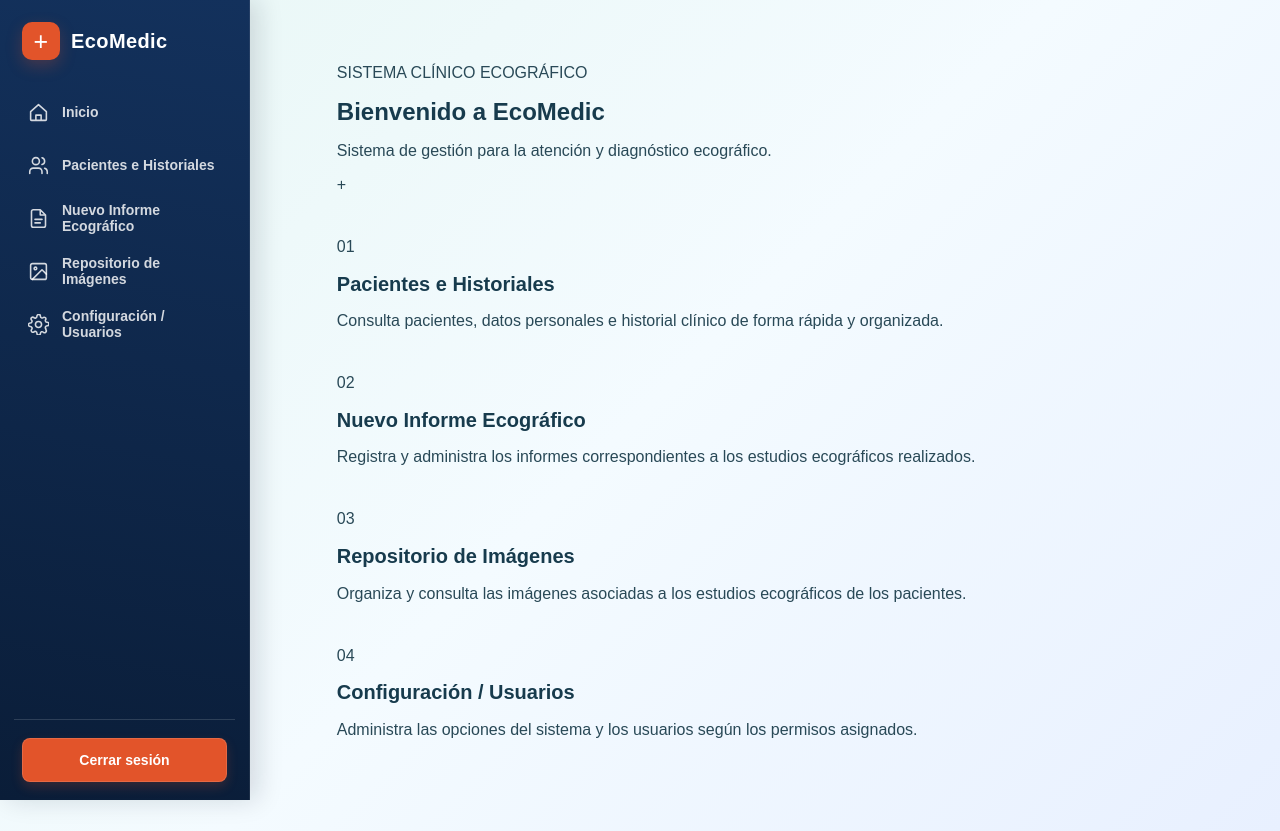
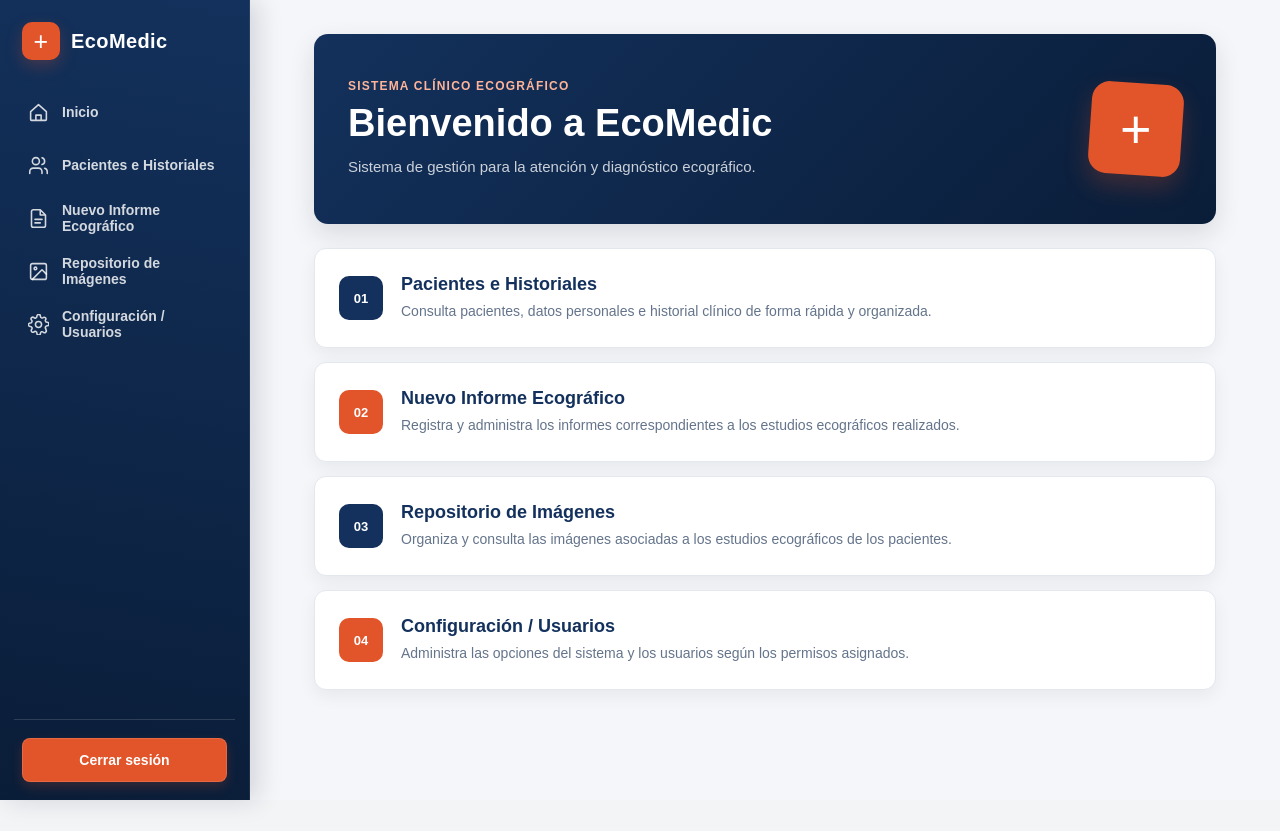
Before and after one commit to Emsof26/web-ecomedic, a React (Vite) app in the folder web-comedic/: page / in a window 1280 px wide. After the commit the page ends 800 px from the top, so only its background shows below. Built offline with nearby package versions, Linux system fonts and the light colour scheme.

Commit message:
Se ajusto el diseno de HomePage al prototipo EcoMedic

```diff
--- a/web-comedic/src/pages/HomePage.css
+++ b/web-comedic/src/pages/HomePage.css
@@ -1,34 +1,190 @@
+/* ============================================================
+   ECOMEDIC - PÁGINA PRINCIPAL
+   Diseño basado en el prototipo: azul marino, blanco y naranja
+   ============================================================ */
+
 .home-page {
   min-height: 100vh;
-  background: linear-gradient(135deg, #e8f7f5 0%, #f4fbff 50%, #e8f0ff 100%);
+  background: #f5f6f9;
 }
 
 .home-page__content {
   min-height: 100vh;
-  margin-left: 260px;
-  padding: 48px clamp(28px, 6vw, 80px);
-  color: #294957;
+  margin-left: 250px;
+  padding: 34px clamp(24px, 5vw, 64px) 60px;
+  box-sizing: border-box;
+  color: #0f1b2d;
 }
 
-.home-page__content h1 {
-  margin: 0 0 12px;
-  color: #173b4d;
+/* ============================================================
+   1. ENCABEZADO DE BIENVENIDA
+   ============================================================ */
+
+.home-page__hero {
+  max-width: 980px;
+  min-height: 190px;
+  margin: 0 auto 24px;
+  padding: 30px 34px;
+  box-sizing: border-box;
+
+  display: flex;
+  align-items: center;
+  justify-content: space-between;
+  gap: 28px;
+
+  border-radius: 14px;
+  background: linear-gradient(135deg, #13315c, #0a1d38);
+  color: #ffffff;
+  box-shadow: 0 10px 26px rgba(15, 23, 42, 0.12);
+  overflow: hidden;
 }
 
-.home-page__content section {
-  max-width: 680px;
-  margin-bottom: 44px;
-  scroll-margin-top: 24px;
+.home-page__eyebrow {
+  margin: 0 0 9px;
+  color: #ffb49a;
+  font-size: 12px;
+  font-weight: 700;
+  letter-spacing: 1.2px;
 }
 
-.home-page__content h2 {
-  color: #173b4d;
-  font-size: 20px;
+.home-page__hero h1 {
+  margin: 0 0 10px;
+  color: #ffffff;
+  font-size: clamp(28px, 4vw, 38px);
+  line-height: 1.15;
 }
+
+.home-page__welcome {
+  max-width: 650px;
+  margin: 0;
+  color: rgba(255, 255, 255, 0.78);
+  font-size: 15px;
+  line-height: 1.6;
+}
+
+.home-page__welcome strong {
+  color: #ffffff;
+}
+
+.home-page__hero-accent {
+  width: 92px;
+  height: 92px;
+  flex-shrink: 0;
+  display: grid;
+  place-items: center;
+  border-radius: 18px;
+  background: #e2542a;
+  box-shadow: 0 12px 24px rgba(226, 84, 42, 0.24);
+  transform: rotate(4deg);
+}
+
+.home-page__hero-accent span {
+  color: #ffffff;
+  font-size: 54px;
+  font-weight: 300;
+  line-height: 1;
+  transform: rotate(-4deg);
+}
+
+/* ============================================================
+   2. TARJETAS DE MÓDULOS
+   ============================================================ */
+
+.home-page__card {
+  max-width: 980px;
+  min-height: 100px;
+  margin: 0 auto 14px;
+  padding: 22px 24px;
+  box-sizing: border-box;
+
+  display: flex;
+  align-items: center;
+  gap: 18px;
+
+  border: 1px solid #e3e7ee;
+  border-radius: 12px;
+  background: #ffffff;
+  box-shadow: 0 6px 18px rgba(15, 23, 42, 0.06);
+
+  transition: transform 0.2s ease, box-shadow 0.2s ease;
+}
+
+.home-page__card:hover {
+  transform: translateY(-2px);
+  box-shadow: 0 10px 24px rgba(15, 23, 42, 0.09);
+}
+
+.home-page__card h2 {
+  margin: 0 0 6px;
+  color: #13315c;
+  font-size: 18px;
+  font-weight: 700;
+}
+
+.home-page__card p {
+  margin: 0;
+  color: #64748b;
+  font-size: 14px;
+  line-height: 1.55;
+}
+
+.home-page__card-icon {
+  width: 44px;
+  height: 44px;
+  flex-shrink: 0;
+  display: grid;
+  place-items: center;
+  border-radius: 10px;
+  color: #ffffff;
+  font-size: 13px;
+  font-weight: 700;
+}
+
+.home-page__card-icon--blue {
+  background: #13315c;
+}
+
+.home-page__card-icon--orange {
+  background: #e2542a;
+}
+
+/* ============================================================
+   3. VISTA MÓVIL
+   ============================================================ */
 
 @media (max-width: 768px) {
   .home-page__content {
     margin-left: 0;
-    padding: 84px 24px 40px;
+    padding: 82px 18px 40px;
+  }
+
+  .home-page__hero {
+    min-height: auto;
+    padding: 26px 22px;
+  }
+
+  .home-page__hero-accent {
+    width: 68px;
+    height: 68px;
+    border-radius: 14px;
+  }
+
+  .home-page__hero-accent span {
+    font-size: 40px;
   }
 }
+
+@media (max-width: 520px) {
+  .home-page__hero {
+    align-items: flex-start;
+  }
+
+  .home-page__hero-accent {
+    display: none;
+  }
+
+  .home-page__card {
+    align-items: flex-start;
+    padding: 18px;
+  }
+}
```
